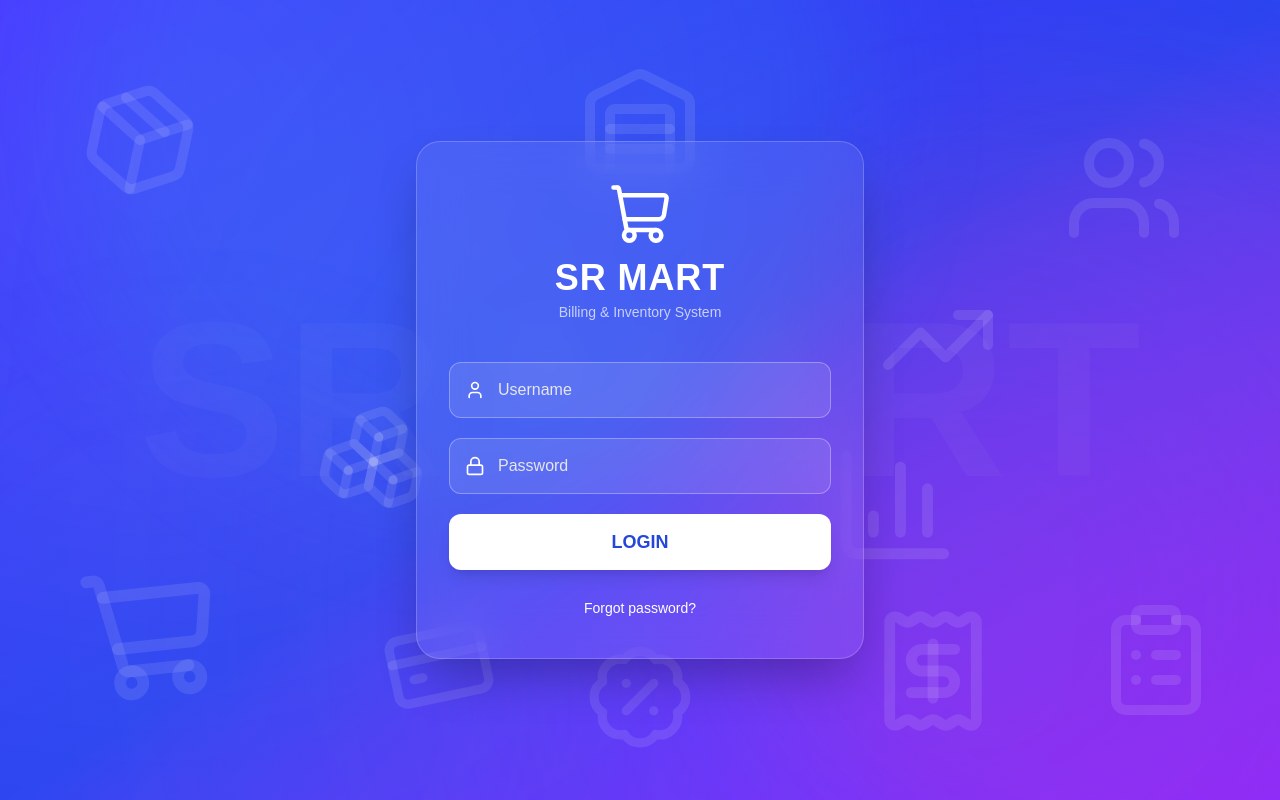
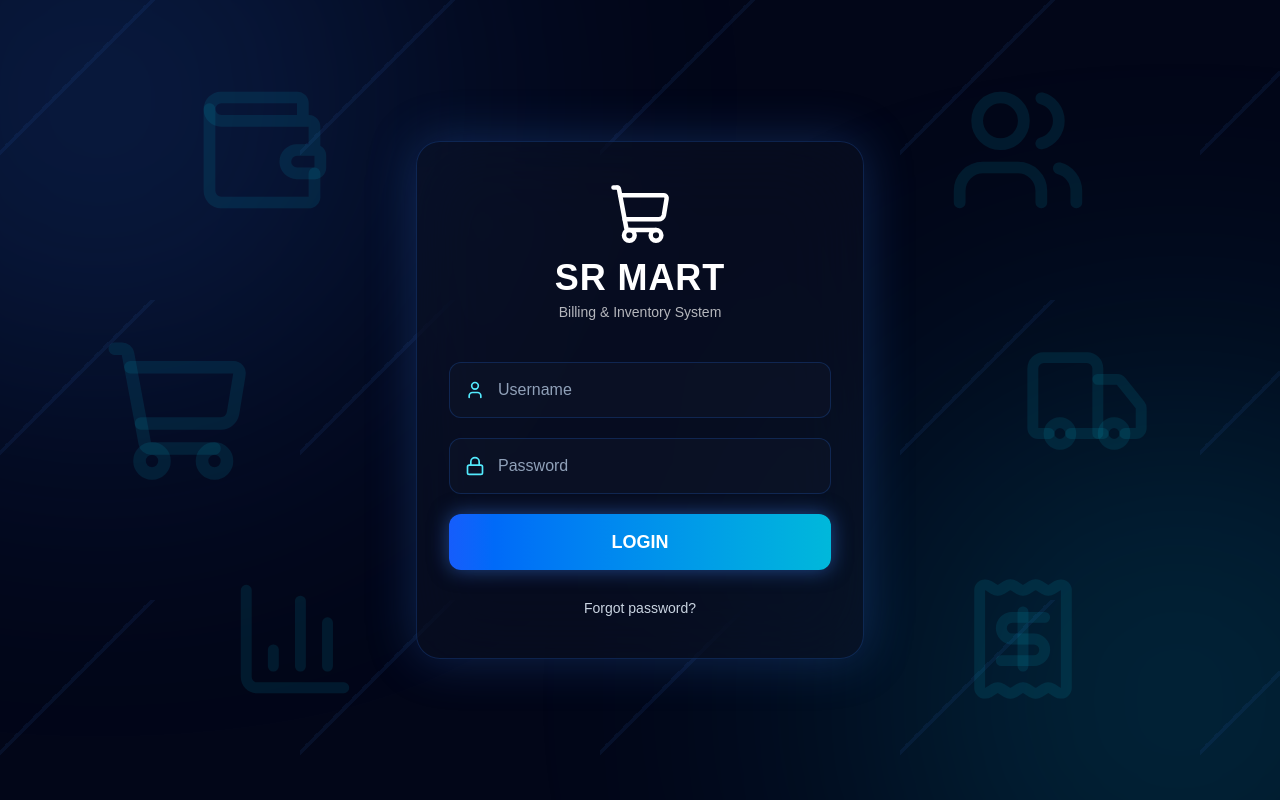
Before and after one commit to karanBeeman/SRMart_Billing, a React (Vite) app in the folder frontend/: page /login in a window 1280 px wide. Built offline with nearby package versions, Linux system fonts and the light colour scheme.

Commit message:
new background changed

```diff
--- a/frontend/src/auth/components/LoginForm.jsx
+++ b/frontend/src/auth/components/LoginForm.jsx
@@ -12,18 +12,24 @@ function LoginForm() {
     return (
         <div
             className="
+
             w-full
             max-w-md
             mx-auto
-                bg-white/8
-                 backdrop-blur-xl
+
+            bg-slate-900/40
+    backdrop-blur-2xl
+
     border
-                border-white/20
+    border-blue-500/20
+
     rounded-3xl
+
     px-8
     py-10
-                shadow-2xl
-    shadow-black/30
+
+    shadow-[0_0_50px_rgba(59,130,246,0.25)]
+
             "
         >
             <LoginLogo />
@@ -53,16 +59,23 @@ function LoginForm() {
                     disabled={loading}
                     className="
                         h-14
-                        bg-white
-                        text-[#2347D9]
+
     rounded-xl
+
+    bg-gradient-to-r
+    from-blue-600
+    to-cyan-500
+
+    text-white
     font-semibold
     text-lg
-                        shadow-lg
-                        hover:bg-gray-100
-                        active:scale-[0.98]
+
+    shadow-[0_0_20px_rgba(59,130,246,0.5)]
+
+    hover:scale-[1.01]
+    hover:brightness-110
+
     transition-all
-                        duration-200
                     "
                 >
                     {loading ? "LOGGING IN..." : "LOGIN"}
@@ -71,10 +84,12 @@ function LoginForm() {
                 <button
                     type="button"
                     className="
-                        text-white
+                       text-slate-300
     text-sm
     mt-2
-                        hover:underline
+
+    hover:text-cyan-300
+    transition-colors
                     "
                 >
                     Forgot password?
--- a/frontend/src/auth/components/LoginInput.jsx
+++ b/frontend/src/auth/components/LoginInput.jsx
@@ -15,7 +15,7 @@ function LoginInput({
     left-4
     top-1/2
     -translate-y-1/2
-                    text-white
+    text-cyan-300
                 "
             />
 
@@ -30,17 +30,26 @@ function LoginInput({
                 className="
                     w-full
     h-14
+
     pl-12
     pr-4
+
     rounded-xl
-                    bg-white/10
+
+    bg-slate-900/50
+
     border
-                    border-white/30
+    border-blue-500/20
+
     text-white
-                    placeholder:text-gray-200
+    placeholder:text-slate-400
+
     outline-none
-                    focus:border-white
-                    focus:bg-white/15
+
+    focus:border-cyan-400
+    focus:ring-2
+    focus:ring-cyan-500/20
+
     transition-all
                 "
             />
--- a/frontend/src/components/DashboardContainer.jsx
+++ b/frontend/src/components/DashboardContainer.jsx
@@ -11,11 +11,16 @@ function DashboardContainer({ children }) {
                 <div
                     className="
                         flex-1
-                        relative
-                        z-10
-                        p-8
-                        overflow-y-auto
-                        h-screen
+    relative
+    z-10
+
+    p-6
+    md:p-8
+
+    overflow-y-auto
+    h-screen
+
+    text-slate-100
                     "
                 >
                     <TopNavbar />
--- a/frontend/src/components/TopNavbar.jsx
+++ b/frontend/src/components/TopNavbar.jsx
@@ -4,8 +4,6 @@ import { useAuth } from "../auth/hooks/useAuth.js";
 
 function TopNavbar() {
     const { user } = useAuth();
-
-    console.log("user in top navbar:", user);
 
     const firstLetter =
         user?.username
@@ -85,7 +83,7 @@ function TopNavbar() {
 
             rounded-xl
 
-            bg-white/15
+            bg-amber-300/50
             backdrop-blur-md
 
             border
@@ -93,6 +91,7 @@ function TopNavbar() {
 
             text-white
             text-sm
+            font-bold
 
             opacity-0
             invisible
--- a/frontend/src/components/customers/CustomerSection.jsx
+++ b/frontend/src/components/customers/CustomerSection.jsx
@@ -20,13 +20,15 @@ function CustomerSection({ customer, setCustomer, earnedPoints }) {
     return (
         <div
             className="
-                bg-white/10
-                backdrop-blur-lg
+
+
                 border
-                border-white/20
+                bg-slate-900/40
+border-blue-500/20
+backdrop-blur-xl
                 rounded-2xl
                 p-6
-                mt-6
+
             "
         >
             <div
--- a/frontend/src/components/sales/InvoiceSummary.jsx
+++ b/frontend/src/components/sales/InvoiceSummary.jsx
@@ -4,13 +4,15 @@ function InvoiceSummary({ subtotal, gst, points, total, onHoldBill }) {
     return (
         <div
             className="
-                bg-white/10
-                backdrop-blur-lg
+
+            bg-slate-900/40
+border-blue-500/20
+backdrop-blur-xl
                 border
-                border-white/20
+
                 rounded-2xl
                 p-6
-                mb-6
+
             "
         >
             <div className="space-y-3">
--- a/frontend/src/components/sales/ProductScanner.jsx
+++ b/frontend/src/components/sales/ProductScanner.jsx
@@ -38,16 +38,16 @@ function ProductScanner({
                 relative
                 z-50
 
-                bg-white/10
-                backdrop-blur-lg
 
                 border
-                border-white/20
+                bg-slate-900/40
+border-blue-500/20
+backdrop-blur-xl
 
                 rounded-2xl
 
                 p-6
-                mb-6
+
             "
         >
             <h2
--- a/frontend/src/components/sales/SalesHeader.jsx
+++ b/frontend/src/components/sales/SalesHeader.jsx
@@ -28,7 +28,7 @@ function SalesHeader({ user, invoiceNumber, invoiceDate, status }) {
                     gap-6
                 "
             >
-                <div>
+                <div className="pt-4">
                     <h1
                         className="
                             text-4xl
@@ -54,11 +54,13 @@ function SalesHeader({ user, invoiceNumber, invoiceDate, status }) {
         min-w-[320px]
         rounded-xl
         border
-        border-white/20
-        bg-white/10
+
+        bg-slate-900/40
+border-blue-500/20
+backdrop-blur-xl
         px-6
         py-4
-        backdrop-blur-md
+
     "
                 >
                     <div className="grid grid-cols-[90px_1fr] gap-y-3">
--- a/frontend/src/shared/AppBackground.jsx
+++ b/frontend/src/shared/AppBackground.jsx
@@ -1,71 +1,55 @@
 import BackgroundIcons from "./BackgroundIcons";
-import BackgroundCircles from "./BackgroundCircles.jsx";
 
-function AppBackground({ children }) {
+export default function AppBackground({ children }) {
     return (
         <div
             className="
                 min-h-screen
                 relative
                 overflow-hidden
-                bg-gradient-to-br
-                from-[#3B2EFF]
-                via-[#2446F0]
-                to-[#7B2CFF]
+                bg-slate-950
             "
         >
-            {/* Top-left glow */}
+            {/* Blue glow */}
             <div
                 className="
                     absolute
-                    top-[-300px]
-                    left-[-300px]
-                    w-[900px]
-                    h-[900px]
+                    top-[-200px]
+                    left-[-200px]
+                    w-[600px]
+                    h-[600px]
                     rounded-full
-                    bg-white/10
-                    blur-[180px]
+                    bg-blue-500/20
+                    blur-[150px]
                 "
             />
 
-            {/* Bottom-right glow */}
             <div
                 className="
                     absolute
-                    bottom-[-300px]
+                    bottom-[-200px]
                     right-[-200px]
-                    w-[1000px]
-                    h-[1000px]
+                    w-[600px]
+                    h-[600px]
                     rounded-full
-                    bg-fuchsia-500/20
-                    blur-[220px]
+                    bg-cyan-500/20
+                    blur-[150px]
                 "
             />
 
-            {/* Brand watermark */}
+            {/* Futuristic border panels */}
             <div
                 className="
                     absolute
                     inset-0
-                    flex
-                    items-center
-                    justify-center
-                    text-white/[0.03]
-                    text-[220px]
-                    font-bold
-                    pointer-events-none
-                    select-none
+                    bg-[linear-gradient(135deg,transparent_25%,rgba(59,130,246,0.08)_25%,rgba(59,130,246,0.08)_26%,transparent_26%)]
+                    bg-[length:300px_300px]
                 "
-            >
-                SR MART
-            </div>
+            />
 
-            <BackgroundCircles />
             <BackgroundIcons />
 
             <div className="relative z-10 min-h-screen">{children}</div>
         </div>
     );
 }
-
-export default AppBackground;
--- a/frontend/src/shared/BackgroundIcons.jsx
+++ b/frontend/src/shared/BackgroundIcons.jsx
@@ -1,76 +1,73 @@
 import {
-    Package,
     ShoppingCart,
     Users,
     Receipt,
     BarChart3,
-    Warehouse,
-    Boxes,
-    CreditCard,
-    BadgePercent,
-    ClipboardList,
-    TrendingUp,
+    Wallet,
+    Truck,
 } from "lucide-react";
 
 function BackgroundIcons() {
-    const iconStyle = "absolute text-white/10";
-
     return (
         <>
-            {/* LEFT SIDE */}
-            <Package
-                size={120}
-                className={`${iconStyle} top-20 left-20 rotate-12`}
+            <Wallet
+                size={140}
+                className="
+        absolute
+        top-[10%]
+        left-[15%]
+        text-cyan-400/10
+    "
             />
 
             <ShoppingCart
-                size={140}
-                className={`${iconStyle} bottom-24 left-20 -rotate-6`}
-            />
-
-            <Boxes
-                size={110}
-                className={`${iconStyle} top-1/2 left-1/4 rotate-12`}
-            />
-
-            <CreditCard
-                size={110}
-                className={`${iconStyle} bottom-20 left-[30%] -rotate-12`}
-            />
-
-            {/* TOP CENTER */}
-            <Warehouse
-                size={120}
-                className={`${iconStyle} top-16 left-1/2 -translate-x-1/2`}
-            />
-
-            {/* RIGHT SIDE */}
-            <Users size={120} className={`${iconStyle} top-32 right-24`} />
-
-            <TrendingUp
-                size={120}
-                className={`${iconStyle} top-[35%] right-[22%]`}
+                size={150}
+                className="
+        absolute
+        top-[42%]
+        left-[8%]
+        text-cyan-400/10
+    "
             />
 
             <BarChart3
                 size={130}
-                className={`${iconStyle} top-[55%] right-[25%]`}
+                className="
+        absolute
+        bottom-[12%]
+        left-[18%]
+        text-cyan-400/10
+    "
             />
 
-            <ClipboardList
-                size={120}
-                className={`${iconStyle} bottom-20 right-16`}
+            <Users
+                size={140}
+                className="
+        absolute
+        top-[10%]
+        right-[15%]
+        text-cyan-400/10
+    "
+            />
+
+            <Truck
+                size={130}
+                className="
+        absolute
+        top-[42%]
+        right-[10%]
+        text-cyan-400/10
+    "
             />
 
             <Receipt
                 size={130}
-                className={`${iconStyle} bottom-16 right-[22%]`}
-            />
-
-            {/* BOTTOM CENTER */}
-            <BadgePercent
-                size={110}
-                className={`${iconStyle} bottom-12 left-1/2 -translate-x-1/2`}
+                className="
+        bottom-[12%]
+        right-[15%]
+        absolute
+        text-cyan-400/10
+    "
             />
         </>
     );
```
Also changed, not shown: frontend/src/components/sales/ProductTable.jsx (+8 -7 lines), 1 other file (tests, documents, lock files or other folders). Lines whose indentation alone changed are shown as unchanged.
